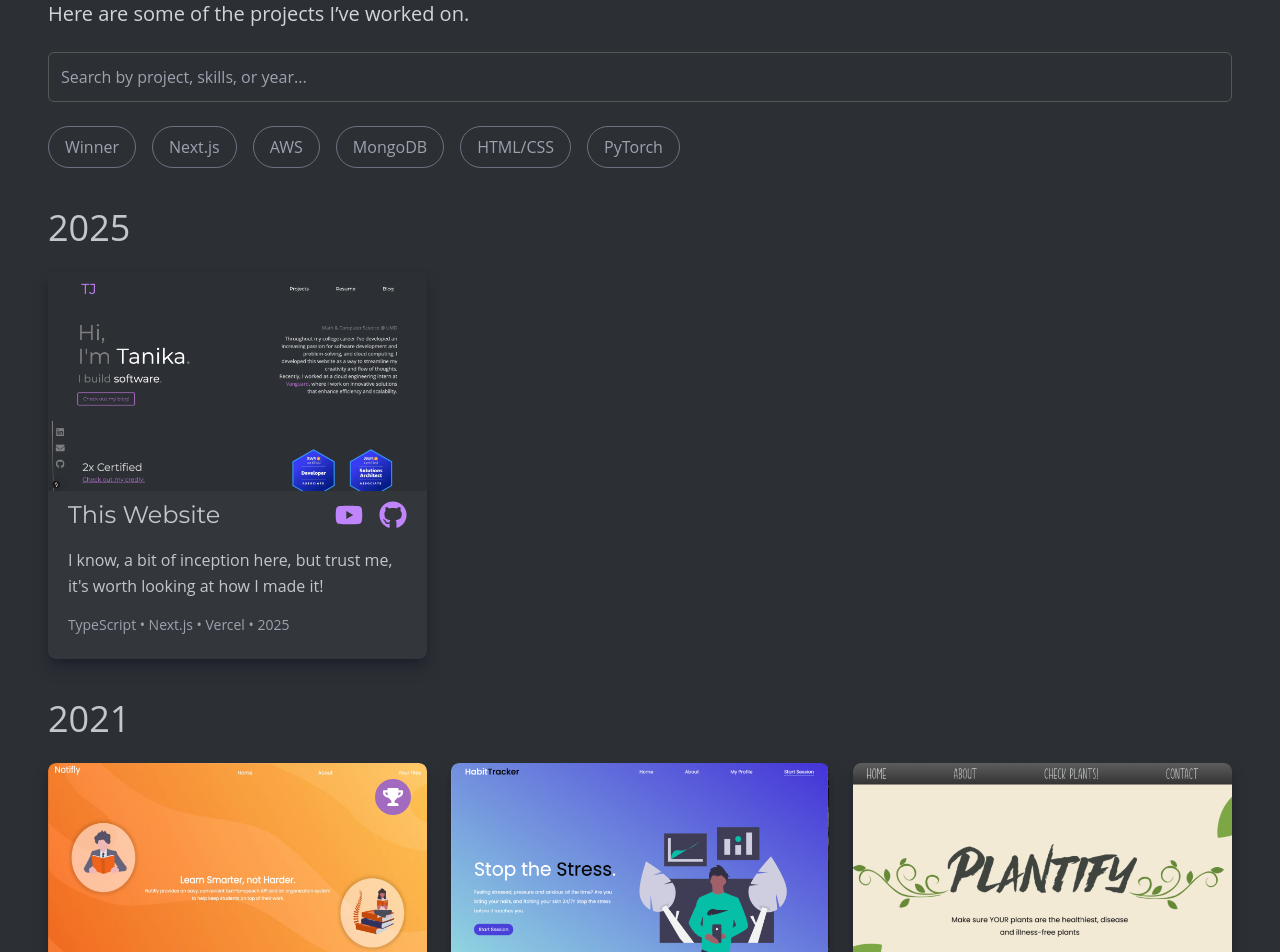
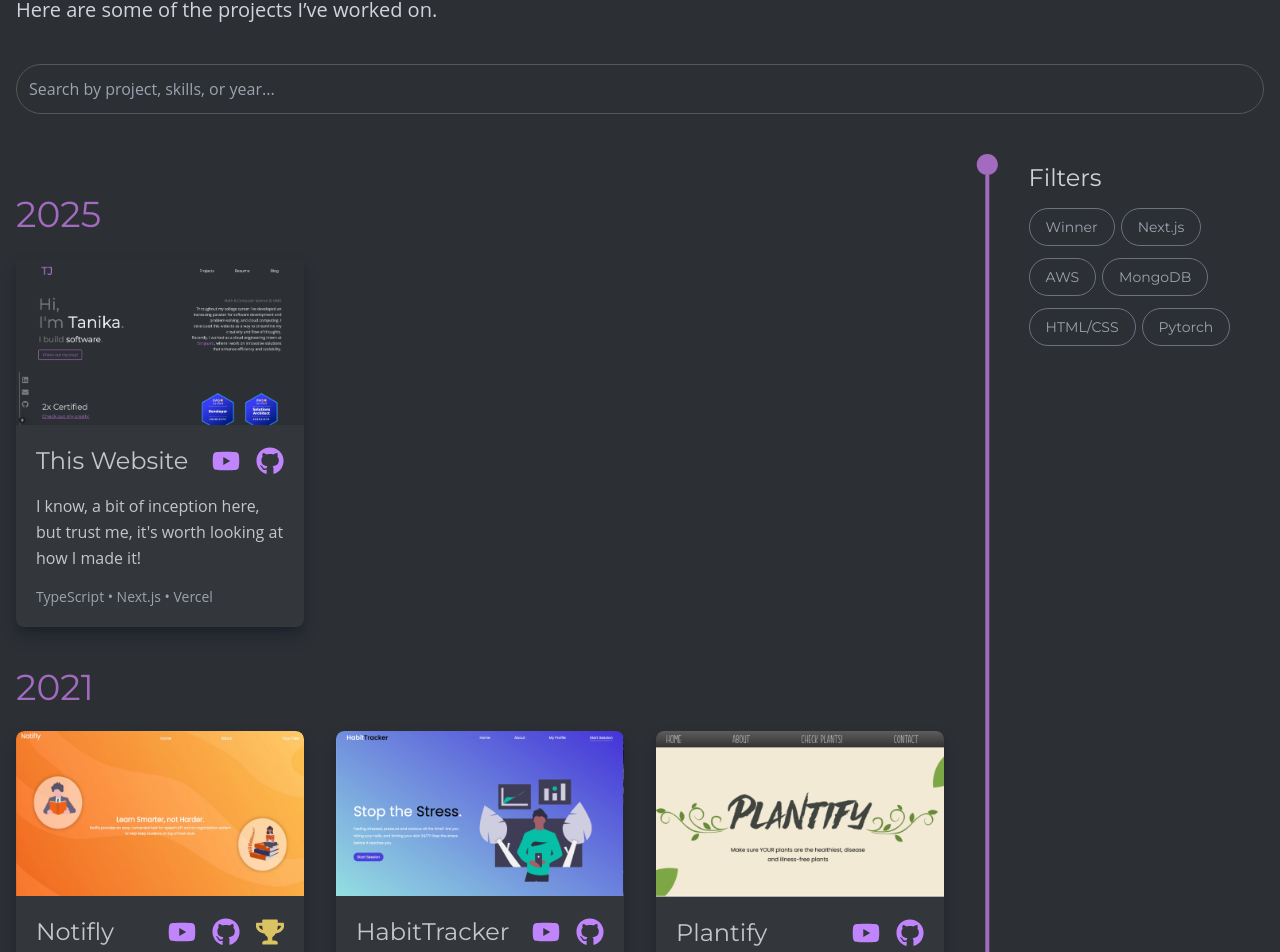
Before and after one commit to tanikajangam/personal-website, a Next.js app: page /portfolio in a window 1280 px wide. Shown: the part 200-1152 px from the top of the page. Built offline with nearby package versions, Linux system fonts and the light colour scheme.

Commit message:
updating portfolio

```diff
--- a/src/app/page.tsx
+++ b/src/app/page.tsx
@@ -22,7 +22,7 @@ const montserrat = Montserrat({ subsets: ['latin'], weight: ['400', '700'] });
 export default function Home() {
   return (
 
-    <div className="container mx-auto px-4 w-full xl:max-w-7xl md:max-w-3xl lg:max-w-5xl sm:max-w-2xl max-w-xl " >
+    <div className="container mx-auto px-4 " >
       < Navbar />
       < LandingSection />
       {/* < SocialBar2 /> */}
@@ -32,7 +32,7 @@ export default function Home() {
       < BlogSection />
       < Footer />
 
-      < SocialBar />
+      {/* < SocialBar /> */}
     </div >
   );
 }
--- a/src/app/portfolio/page.tsx
+++ b/src/app/portfolio/page.tsx
@@ -12,9 +12,10 @@ const montserrat = Montserrat({ subsets: ['latin'], weight: ['400', '700'] });
 
 export default function Portfolio() {
     const [visibleCards, setVisibleCards] = useState<{ [key: number]: boolean }>({});
+    const cardRefs = useRef<(HTMLDivElement | null)[]>([]);
     const [activeFilters, setActiveFilters] = useState<string[]>([]);
     const [searchQuery, setSearchQuery] = useState<string>('');
-    const cardRefs = useRef<(HTMLDivElement | null)[]>([]);
+
 
     const projects = [
         {
@@ -74,7 +75,8 @@ export default function Portfolio() {
     ];
 
 
-    const tags = ["Winner", "Next.js", "AWS", "MongoDB", "HTML/CSS", "PyTorch"];
+
+    const tags = ["Winner", "Next.js", "AWS", "MongoDB", "HTML/CSS", "Pytorch"];
 
     const groupedProjects = projects.reduce((acc, project) => {
         const year = project.year;
@@ -85,12 +87,16 @@ export default function Portfolio() {
 
     // Filter projects based on tags and search query
     const filteredProjects = projects.filter((project) => {
-        const matchesFilters = activeFilters.length === 0 || activeFilters.every(
+        const matchesFilters =
+            activeFilters.length === 0 ||
+            activeFilters.every(
                 (filter) =>
-                project.skills.includes(filter) || (filter === "Winner" && project.isAwardWinner)
+                    project.skills.includes(filter) ||
+                    (filter === "Winner" && project.isAwardWinner)
             );
 
-        const matchesSearch = searchQuery === "" ||
+        const matchesSearch =
+            searchQuery === "" ||
             project.title.toLowerCase().includes(searchQuery.toLowerCase()) ||
             project.skills.some((skill) =>
                 skill.toLowerCase().includes(searchQuery.toLowerCase())
@@ -100,7 +106,6 @@ export default function Portfolio() {
         return matchesFilters && matchesSearch;
     });
 
-    // Handle Filter Toggle
     const toggleFilter = (filter: string) => {
         if (activeFilters.includes(filter)) {
             setActiveFilters(activeFilters.filter((f) => f !== filter));
@@ -109,17 +114,16 @@ export default function Portfolio() {
         }
     };
 
-    // Intersection Observer for Animations
     useEffect(() => {
         const observer = new IntersectionObserver(
             (entries) => {
                 entries.forEach((entry) => {
-                    if (entry.isIntersecting) {
-                        const index = cardRefs.current.findIndex((card) => card === entry.target);
-                        if (index !== -1) {
+                    const index = cardRefs.current.findIndex(
+                        (card) => card === entry.target
+                    );
+                    if (entry.isIntersecting && index !== -1) {
                         setVisibleCards((prev) => ({ ...prev, [index]: true }));
                         observer.unobserve(entry.target);
-                        }
                     }
                 });
             },
@@ -134,11 +138,11 @@ export default function Portfolio() {
     }, []);
 
     return (
-        <div className="container mx-auto px-4 ">
+        <div className="container mx-auto px-4">
             <Navbar />
-            <div className="flex-1 p-8">
-                <h1 className="text-5xl text-[#A36BC0] mb-4">My Portfolio</h1>
-                <p className="text-xl text-gray-300 mb-6">
+            <div className=" py-7">
+                <h1 className={`text-5xl text-[#A36BC0] mb-4 ${montserrat.className}`}>My Portfolio</h1>
+                <p className="text-xl mt-3 text-gray-300 mb-6">
                     Here are some of the projects I’ve worked on.
                 </p>
 
@@ -149,16 +153,17 @@ export default function Portfolio() {
                         placeholder="Search by project, skills, or year..."
                         value={searchQuery}
                         onChange={(e) => setSearchQuery(e.target.value)}
-                        className="w-full p-3 rounded-md bg-[#2C2F34] text-white border border-[#575757] focus:outline-none focus:ring-2 focus:ring-[#A36BC0]"
+                        className="w-full p-3 mt-4 mb-0 sm:mb-4 rounded-full bg-[#2C2F34] text-white border border-[#575757] focus:outline-none focus:ring-2 focus:ring-[#A36BC0]"
                     />
                 </div>
 
-                {/* Filter Bar */}
-                <div className="flex flex-wrap gap-4 mb-10">
+                <div className="flex flex-col md:flex-row">
+
+                    <div className="flex md:hidden flex-row mr-1.5 mb-1 sm:m-0 flex-wrap">
                         {tags.map((tag) => (
                             <button
                                 key={tag}
-                            className={`px-4 py-2 border rounded-full ${activeFilters.includes(tag)
+                                className={`px-4 py-2 mr-1.5 my-1.5 border ${montserrat.className} text-sm rounded-full  ${activeFilters.includes(tag)
                                     ? 'border-[#A36BC0] text-[#A36BC0]'
                                     : 'border-gray-500 text-gray-400 hover:border-[#A36BC0] hover:text-[#A36BC0]'
                                     }`}
@@ -169,12 +174,15 @@ export default function Portfolio() {
                         ))}
                     </div>
 
+                    {/* project cards */}
+
+                    <div className="basis-9/12 w-full ">
                         {Object.keys(groupedProjects)
                             .sort((a, b) => parseInt(b) - parseInt(a))
                             .map((year) => (
-                        <div key={year}>
-                            <h2 className="text-4xl text-[#c3c7cb] mt-10 mb-6">{year}</h2>
-                            <div className="grid grid-cols-1 sm:grid-cols-2 lg:grid-cols-3 gap-6">
+                                <div className="mr-2" key={year}>
+                                    <h2 className={`text-4xl ${montserrat.className} purple mt-10 mb-6`}>{year}</h2>
+                                    <div className="grid grid-cols-1 lg:grid-cols-2 xl:grid-cols-3 gap-8 md:max-w-2xl lg:max-w-6xl">
                                         {filteredProjects
                                             .filter((project) => project.year === year)
                                             .map((project, index) => (
@@ -183,10 +191,7 @@ export default function Portfolio() {
                                                     ref={(el) => {
                                                         cardRefs.current[index] = el;
                                                     }}
-                                            className={`transition-all duration-700 ease-in-out transform ${visibleCards[index]
-                                                ? "opacity-100 translate-y-0"
-                                                : "opacity-0 translate-y-20"
-                                                }`}
+                                                    className={`transition-all duration-700 ease-in-out transform `}
                                                 >
                                                     <ProjectCard2
                                                         title={project.title}
@@ -205,6 +210,38 @@ export default function Portfolio() {
                                 </div>
                             ))}
                     </div>
+
+
+                    {/* Filter Bar */}
+                    <div className="basis-3/12 w-full hidden  mb-10 md:flex flex-row justify-start items-start">
+                        <svg width="30%" height="30%" viewBox="0 0 16 708" fill="none" xmlns="http://www.w3.org/2000/svg">
+                            <path d="M0 8C0 12.4183 3.58172 16 8 16C12.4183 16 16 12.4183 16 8C16 3.58172 12.4183 0 8 0C3.58172 0 0 3.58172 0 8ZM6.5 8V698.5H9.5V8H6.5Z" fill="#A36BC0" />
+                        </svg>
+
+
+                        <div className="ml-1.5 w-full">
+
+                            <h2 className={`text-2xl my-2 ${montserrat.className}`}>Filters</h2>
+                            {tags.map((tag) => (
+                                <button
+                                    key={tag}
+                                    className={`px-4 py-2 mr-1.5 my-1.5 border ${montserrat.className} text-sm rounded-full  ${activeFilters.includes(tag)
+                                        ? 'border-[#A36BC0] text-[#A36BC0]'
+                                        : 'border-gray-500 text-gray-400 hover:border-[#A36BC0] hover:text-[#A36BC0]'
+                                        }`}
+                                    onClick={() => toggleFilter(tag)}
+                                >
+                                    {tag}
+                                </button>
+                            ))}
+                        </div>
+                    </div>
+
+                </div>
+
+            </div>
+
+
             <Footer />
         </div>
     );
--- a/src/components/ProjectCard2.tsx
+++ b/src/components/ProjectCard2.tsx
@@ -40,39 +40,28 @@ export default function ProjectCard2({
                 <img
                     src={imageUrl}
                     alt={title}
-                    className="w-full object-cover rounded-t-lg transition-all duration-500 ease-in-out group-hover:brightness-75"
+                    className="w-full object-cover rounded-t-lg  duration-500 ease-in-out group-hover:brightness-50"
                 />
 
                 {websiteUrl && (
                     <Link href={websiteUrl} target="_blank" rel="noopener noreferrer">
                         <div
-                            className={`absolute inset-0 flex items-center justify-center transition-opacity duration-500 ${isHovered ? 'opacity-100' : 'opacity-0'
-                                }`}
+                            className={`absolute inset-0 flex items-center justify-center transition-all duration-500 z-10 transform ${isHovered ? 'opacity-100' : 'opacity-0'}`}
                         >
-                            <div className="flex items-center space-x-2 bg-[#A36BC0] text-white px-5 py-2 rounded-md shadow-lg">
+                            <div className="flex flex-col justify-center text-xl items-center space-x-2 text-white px-5 py-2 ">
+                                <h2 className={`text-center mb-2 ${montserrat.className}`}>View Site</h2>
+
                                 <FaExternalLinkAlt />
-                                <span>View Site</span>
                             </div>
                         </div>
+
                     </Link>
                 )}
 
-                {/* Trophy Icon for Awards */}
-                {isAwardWinner && (
-                    <div
-                        className="absolute top-4 right-4 bg-[#A36BC0] text-white p-2 rounded-full flex items-center justify-center group"
-                        title="2nd Place Winner"
-                    >
-                        <FaTrophy size={20} />
-                        <span className="absolute -top-8 right-0 bg-black text-white text-xs rounded px-2 py-1 opacity-0 group-hover:opacity-100 transition-all">
-                            2nd Place Winner
-                        </span>
-                    </div>
-                )}
             </div>
 
             <div className="px-5 pt-2 pb-4">
-                <div className="flex flex-col sm:flex-row justify-between items-center mb-4">
+                <div className="flex flex-row justify-between items-center mt-3 mb-4">
                     <h2 className={`text-2xl text-[#c3c7cb] ${montserrat.className}`}>{title}</h2>
                     <div className="flex space-x-4">
                         <a
@@ -91,13 +80,25 @@ export default function ProjectCard2({
                         >
                             <FaGithub size={28} />
                         </a>
+
+                        {isAwardWinner && (
+                            <a
+                                href={githubUrl}
+                                target="_blank"
+                                rel="noopener noreferrer"
+                                className="text-[#D9C362] hover:text-[#D1B848] transition"
+                            >
+                                <FaTrophy size={28} />
+                            </a>
+
+                        )}
                     </div>
                 </div>
 
-                <p className="text-[#c3c7cb] mb-4 leading-relaxed">{description}</p>
+                <p className="text-[#c3c7cb] mb-4 mt-3 leading-relaxed">{description}</p>
 
-                <div className="text-gray-400 text-sm mb-2">
-                    {skills.join(' • ')} • {year}
+                <div className="text-gray-400 text-sm mb-1 mt-4">
+                    {skills.join('  •  ')}
                 </div>
             </div>
         </div>
--- a/src/components/ProjectSection.tsx
+++ b/src/components/ProjectSection.tsx
@@ -72,7 +72,7 @@ export default function ProjectSection() {
         <div ref={sectionRef} className="p-4 px-6 min-h-72 mx-auto mt-5 mb-16">
 
             <div className="flex flex-col md:flex-row justify-between max-w-7/12 mx-auto mb-8 md:items-end items-center">
-                <h1 className={`text-4xl ${montserrat.className}`}>{`2024 Featured Projects`} </h1>
+                <h1 className={`text-4xl ${montserrat.className}`}>{`Featured Projects`} </h1>
 
                 <Link
                     href="/portfolio"
```
Also changed, not shown: next.config.js (+1 -10 lines), public/filter-line.svg (added). Lines whose indentation alone changed are shown as unchanged.
